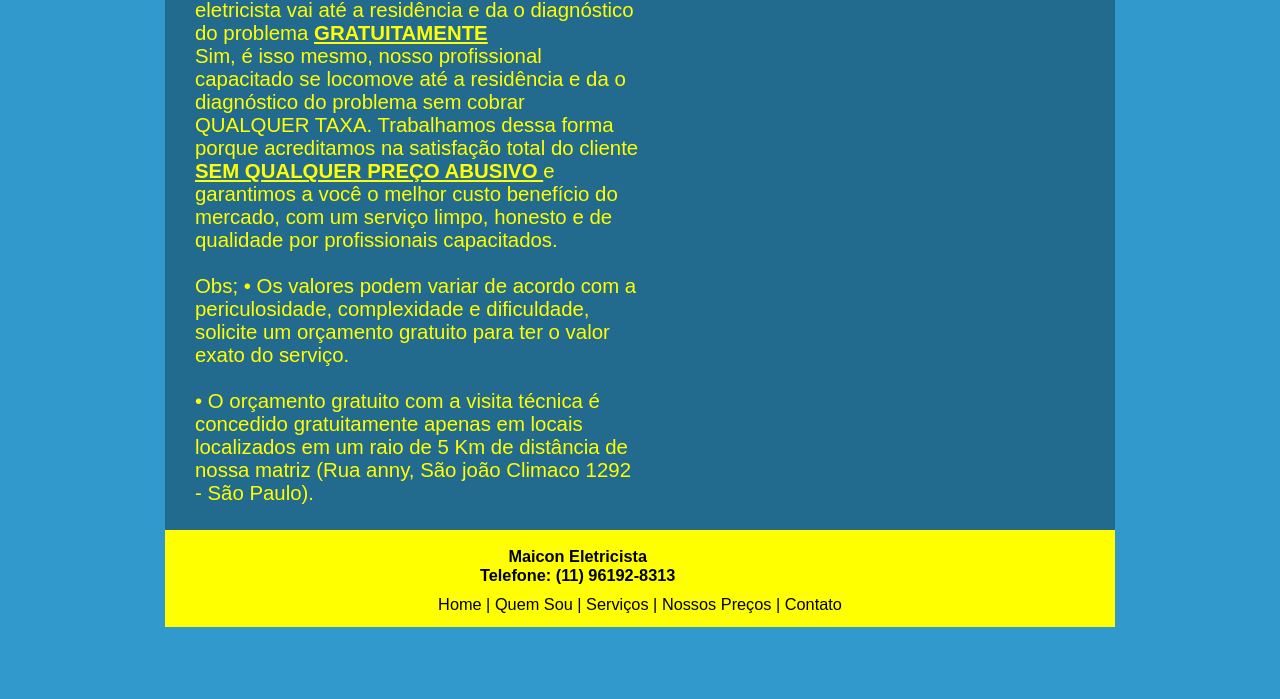
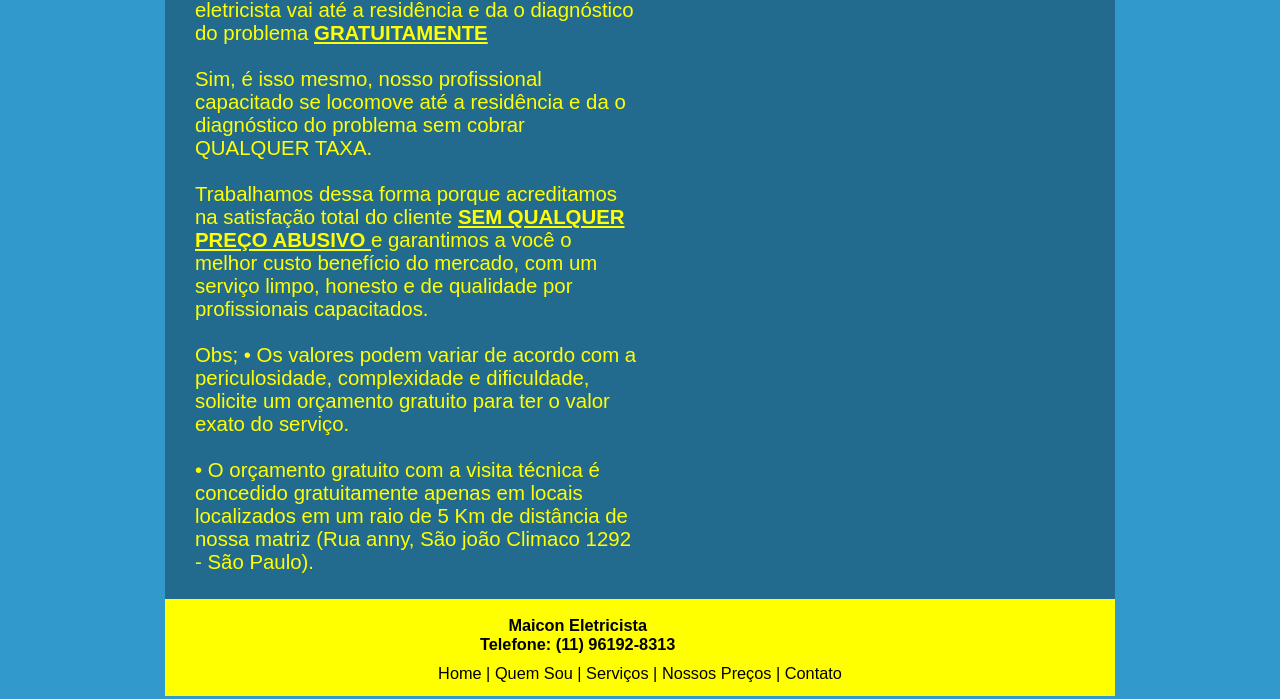
Before and after one commit to brunoeks/Maicon-eletricista, a plain HTML site: page nossos_precos.html in a window 1280 px wide. Shown: the part 333-1032 px from the top of the page. Before the commit the page ends 1000 px from the top, so only its background shows below. Drawn offline with Linux system fonts and the light colour scheme.

Commit message:
Update nossos_precos.html

```diff
--- a/nossos_precos.html
+++ b/nossos_precos.html
@@ -35,8 +35,9 @@
 <p class="servicos">
 Hoje em dia em São Paulo, o preço das visitas técnicas feitas por eletricistas capacitados custam em média R$ 120,00. Nós oferecemos para você
 um serviço diferenciado em que o eletricista vai até a residência e da o diagnóstico do problema <b><u>GRATUITAMENTE</b></u>
-<br>Sim, é isso mesmo, nosso profissional capacitado se locomove até a residência e da o diagnóstico do problema sem cobrar
-QUALQUER TAXA. Trabalhamos dessa forma porque acreditamos na satisfação total do cliente <b><u>SEM QUALQUER PREÇO ABUSIVO
+<br><br>Sim, é isso mesmo, nosso profissional capacitado se locomove até a residência e da o diagnóstico do problema sem cobrar
+QUALQUER TAXA.
+<br><br>Trabalhamos dessa forma porque acreditamos na satisfação total do cliente <b><u>SEM QUALQUER PREÇO ABUSIVO
 </b></u> e garantimos a você o melhor custo benefício do mercado, com um serviço limpo, honesto e de qualidade por
 profissionais capacitados.<br><br>
 Obs; • Os valores podem variar de acordo com a periculosidade, complexidade e dificuldade, solicite um orçamento gratuito
```
